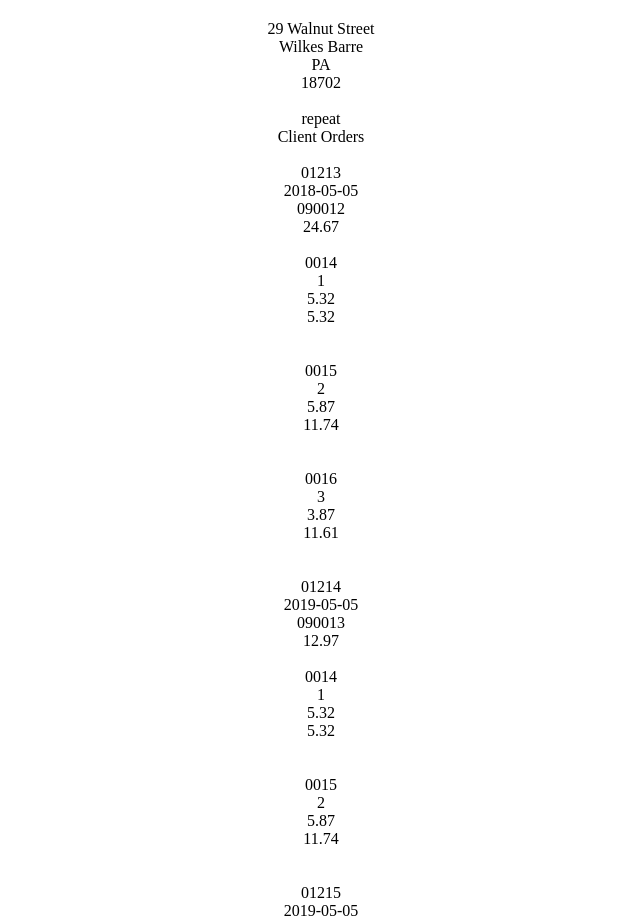
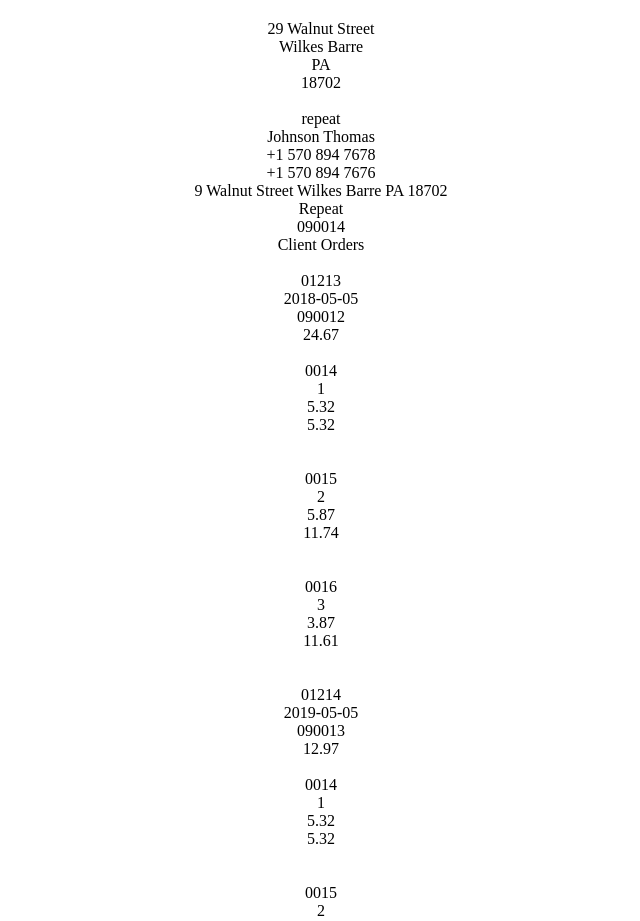
Before and after one commit to lunajos/restaurant, a website: page src/index.html in a window 1280 px wide. Shown: the part 3205-4126 px from the top of the page, without its empty margins (319-959 px from the left). Drawn offline with nearby package versions, Linux system fonts and the light colour scheme.

Commit message:
Set template for clients

```diff
--- a/src/index.html
+++ b/src/index.html
@@ -20,7 +20,7 @@
 <body>
 	<div id="header"> <p id="cus">Customers</p> <p id="ord">Orders</p> <p id="rec">Recipes</p> </div>
 		<h1>Restaurnt</h1>
-	<div id="main-content" class="grid">
+	<div id="main-content" class="dividers grid">
 		<div class="span-col- span-row-3">recipe
 			<div class="recipe"> </div>
 			<div class="recipe-info"> </div>
@@ -28,12 +28,14 @@
 		<div class="span-col- span-row-">Client
 			<div class=" ">
 				<div class="client"> </div>
-				<div class="client-info"> </div>
-				<div class="client-fax"> </div>
-				<div class="client-tel"> </div>
-				<div class="client-num"> </div>
-				<div class="client-name"> </div>
-				<div class="client-add"> </div>
+				<div class="wrapper grid">
+					<div class="client-name ">Johnson Thomas</div>
+					<div class="client-fax"> +1 570 894 7678</div>
+					<div class="client-tel"> +1 570 894 7676</div>
+					<div class="client-add "> 9 Walnut Street Wilkes Barre PA 18702</div>
+					<div class="client-info">Repeat</div>
+					<div class="client-num">090014</div>
+				</div>
 			</div>
 		</div>
 		<div class="span-col- span-row-4">Client Orders
--- a/src/styles/_clients.scss
+++ b/src/styles/_clients.scss
@@ -3,8 +3,45 @@
 */
 
 [class*="client-"]{
-	background-color: red;
-	min-width: 50px;
-	min-height: 50px;
-	paddding: padding(mobile);
+	background-color: #f6fbfc;
+	padding: padding(mobile);
+	margin: margin(mobile);;
+	color:black;
+	border-radius: border(default);
+	box-shadow: 1px 2px 2px grey;
+	margin-right: margin(center);
+	margin-left: margin(center);
 }
+
+.wrapper{
+	border-radius: border(default);
+	width: 100%;
+	margin-left: margin(center);
+	margin-right: margin(center);
+	background-color:darken(#f6fbfc, 15%);
+
+}
+
+.wrapper .grid {
+	display: grid;
+	grid-template-columns: repeat(3, 1fr);
+	grid-gap: 5px;
+}
+
+.client-name{
+	grid-column: span 3 / auto;
+	width: 90%;
+}
+.client-add{
+	grid-row: span 2 / auto;
+}
+.client-tel{
+
+}
+.client-fax{
+
+}
+.client-info{
+}
+.client-num{
+}
```
Also changed, not shown: src/styles/_layout.scss (+0 -9 lines).
